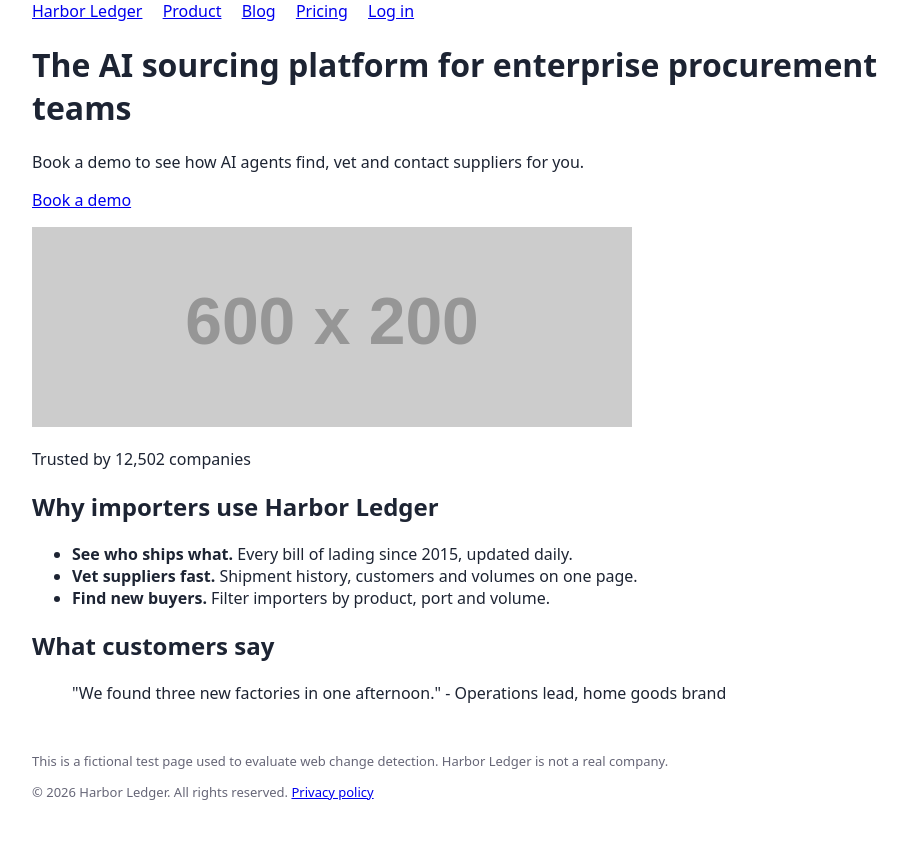
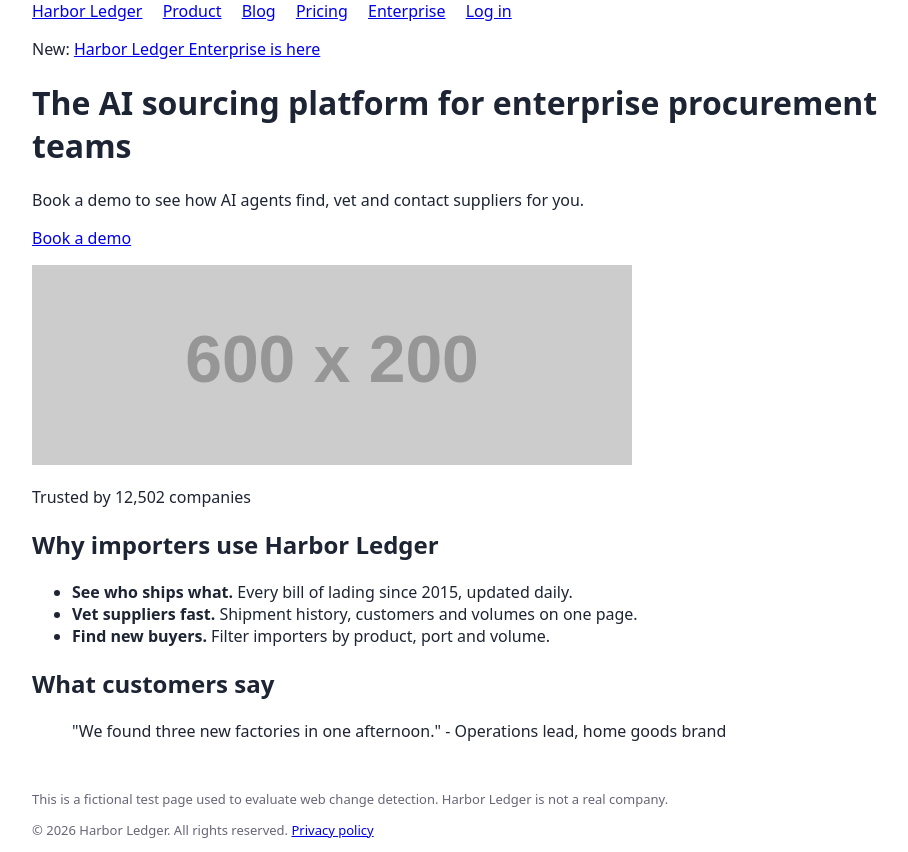
Before and after one commit to essashahid/fire-crawl-test, a plain HTML site: page index.html in a window 1280 px wide. Shown: the whole page, without its empty margins (178-1086 px from the left). Before the commit the page ends 814 px from the top, so only its background shows below. Drawn offline with Linux system fonts and the light colour scheme; placeholder pictures from the web are drawn by us.

Commit message:
Test page: v3_new_link

```diff
--- a/index.html
+++ b/index.html
@@ -14,10 +14,12 @@
     <a href="product.html">Product</a>
     <a href="blog.html">Blog</a>
     <a href="pricing.html">Pricing</a>
+    <a href="enterprise.html">Enterprise</a>
     <a href="login.html">Log in</a>
   </nav>
 </header>
 <main>
+  <p>New: <a href="enterprise.html">Harbor Ledger Enterprise is here</a></p>
   <h1>The AI sourcing platform for enterprise procurement teams</h1>
   <p>Book a demo to see how AI agents find, vet and contact suppliers for you.</p>
   <p><a href="demo.html">Book a demo</a></p>
```
